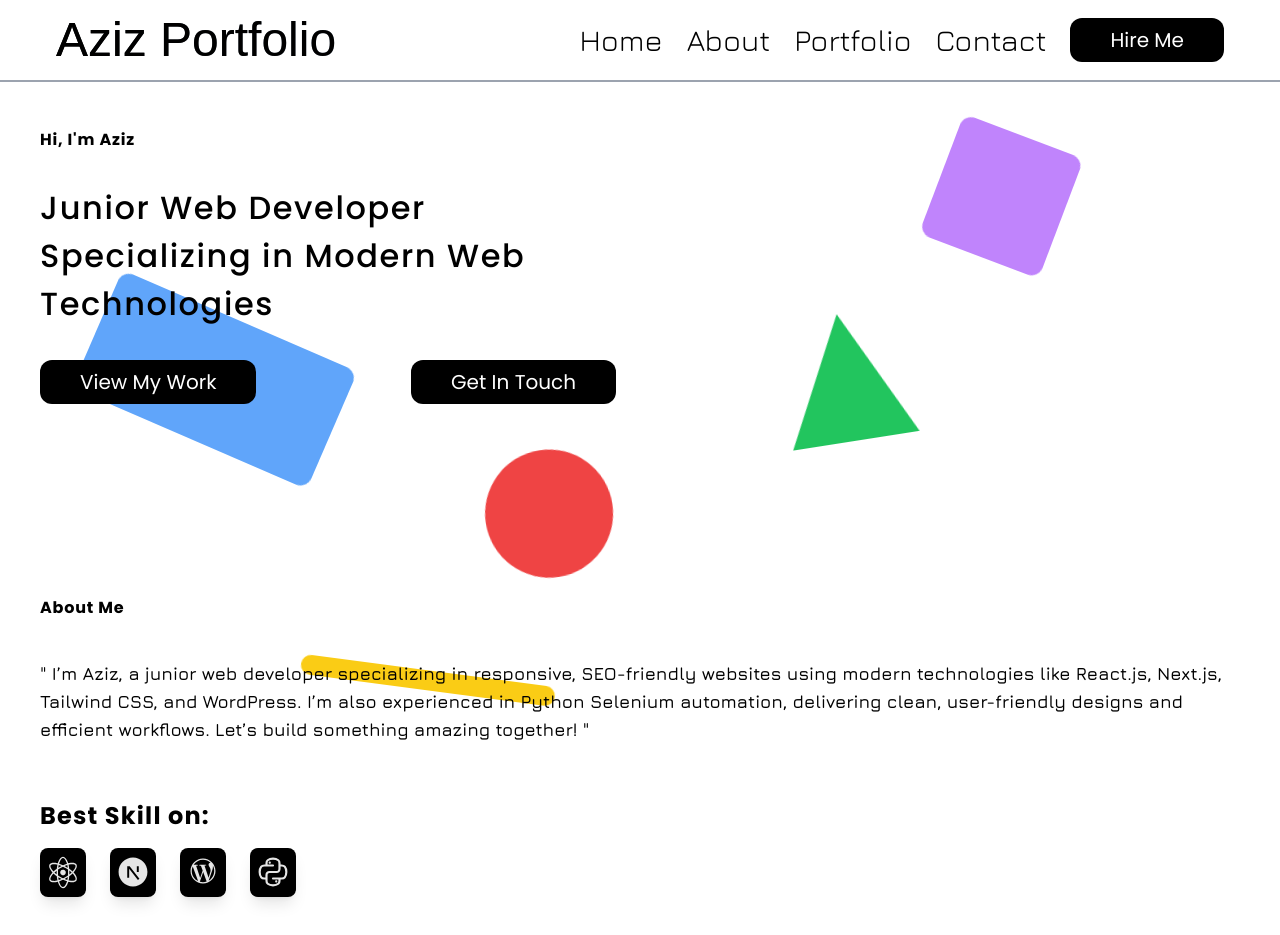
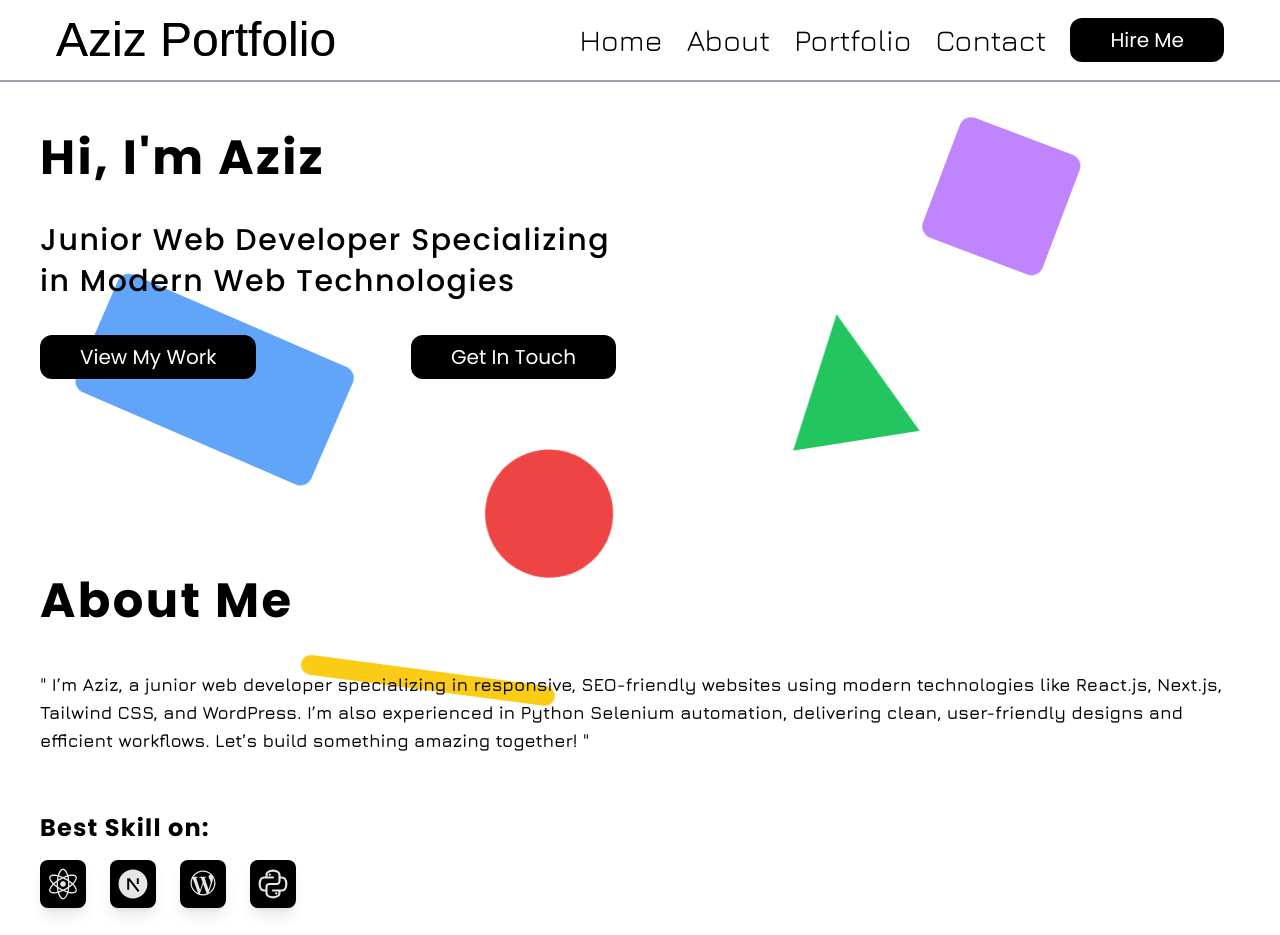
Before and after one commit to Bettaieb45/My-Portfolio, a Next.js app: page / in a window 1280 px wide. Shown: the top 935 px of the page. Built offline with nearby package versions, Linux system fonts and the light colour scheme; a web font is replaced by a local one.

Commit message:
fixed the heading styles

```diff
--- a/src/app/globals.css
+++ b/src/app/globals.css
@@ -18,18 +18,21 @@ h2,
 h3 {
   font-family: var(--font-poppins), sans-serif;
 }
+/* Specific heading styles */
 h1 {
-  font-weight: bold;
+  @apply text-5xl font-bold leading-tight; /* Customize as needed */
 }
+
 h2 {
-  font-weight: 500;
-  font-size: 2em;
+  @apply text-3xl font-medium leading-snug; /* Customize as needed */
 }
+
+h3 {
+  @apply text-2xl font-semibold leading-snug; /* Customize as needed */
+}
+
 p {
   @apply font-bold text-lg;
-}
-h3 {
-  @apply font-semibold text-2xl;
 }
 p,
 li,
```
